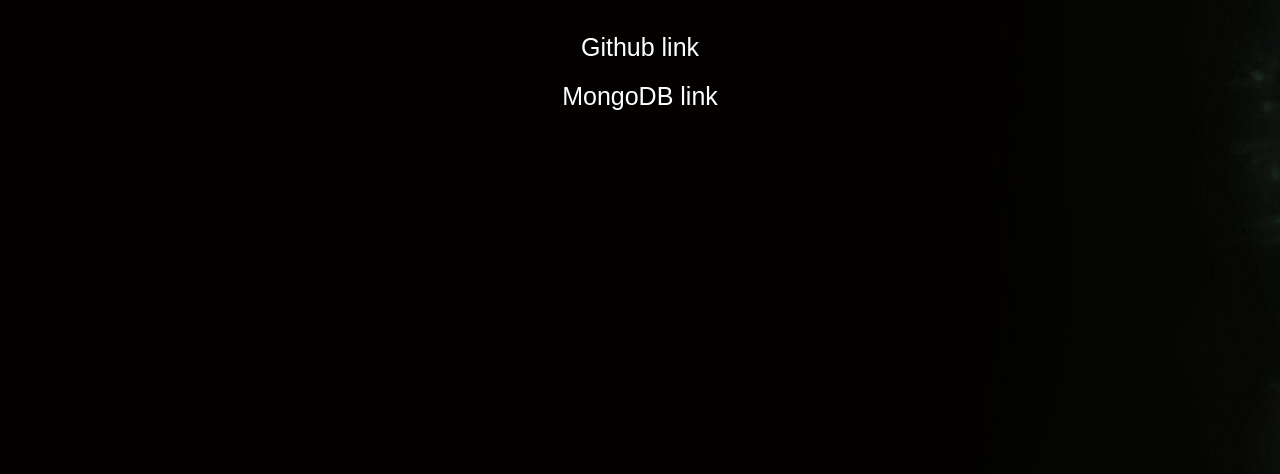
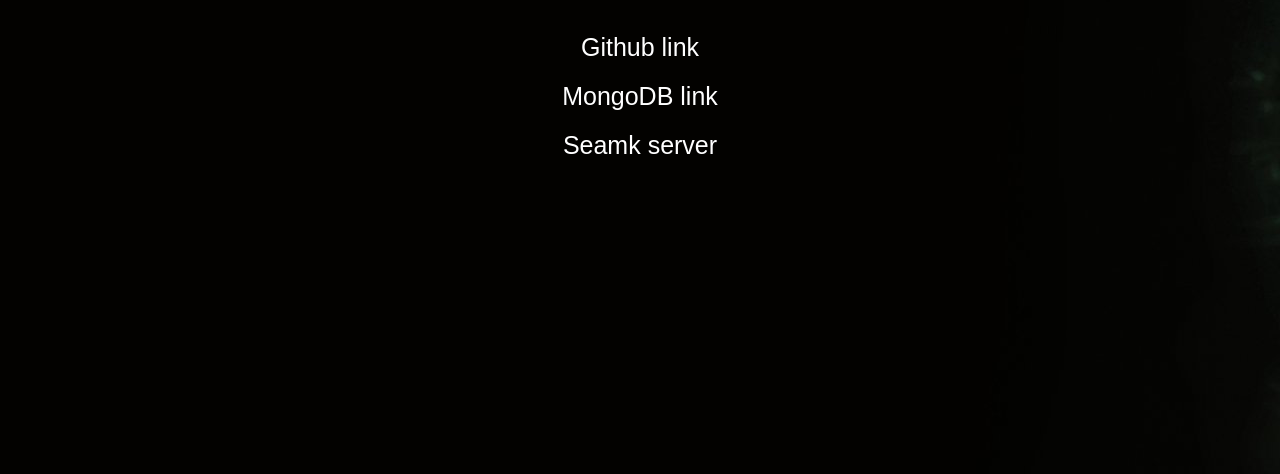
Before and after one commit to jusuuu1/movie-app, a website: page public/githubmongo.html in a window 1280 px wide. Shown: the part 390-864 px from the top of the page. Drawn offline with Linux system fonts and the light colour scheme.

Commit message:
seamk serveri linkki

```diff
--- a/public/githubmongo.html
+++ b/public/githubmongo.html
@@ -26,6 +26,7 @@
 			<!--Linkki Githubbiin ja MongoDB tietokantaan-->
 			<figcaption><a href="https://github.com/jusuuu1/movie-app/tree/master" target="blank">Github link</a> </figcaption>
 			<figcaption><a href="https://cloud.mongodb.com/v2/633192d17f877b110acb8e26#metrics/replicaSet/633192fe58550e35b6e76f81/explorer/MovieDB/movies/find" target="blank">MongoDB link</a> </figcaption>
+			<figcaption><a href="https://dos.seamk.fi/~epedu+k1901464/movie%20app/landinpage.html" target="blank">Seamk server</a> </figcaption>
 			</div>
 		</div>
 	</main>
```
